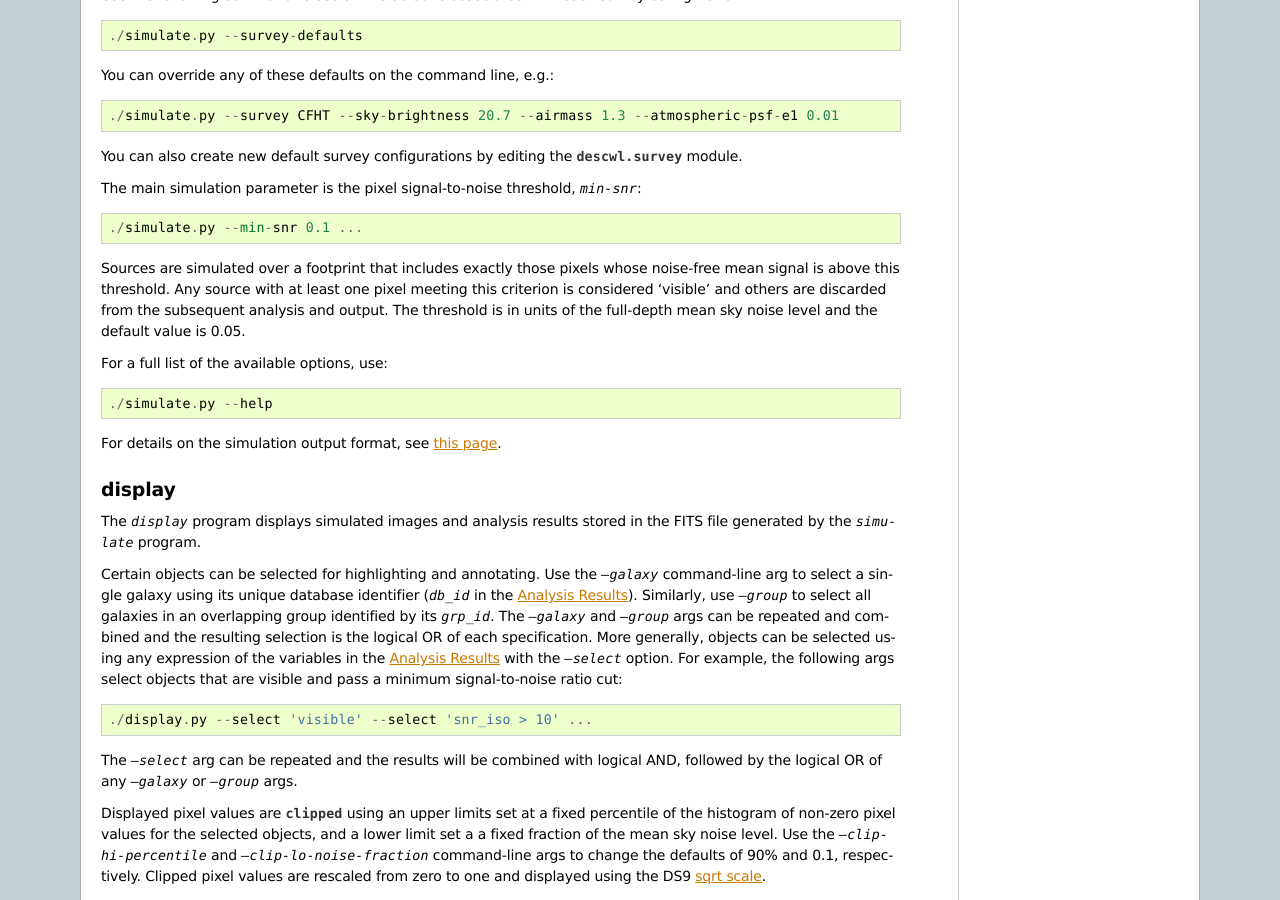
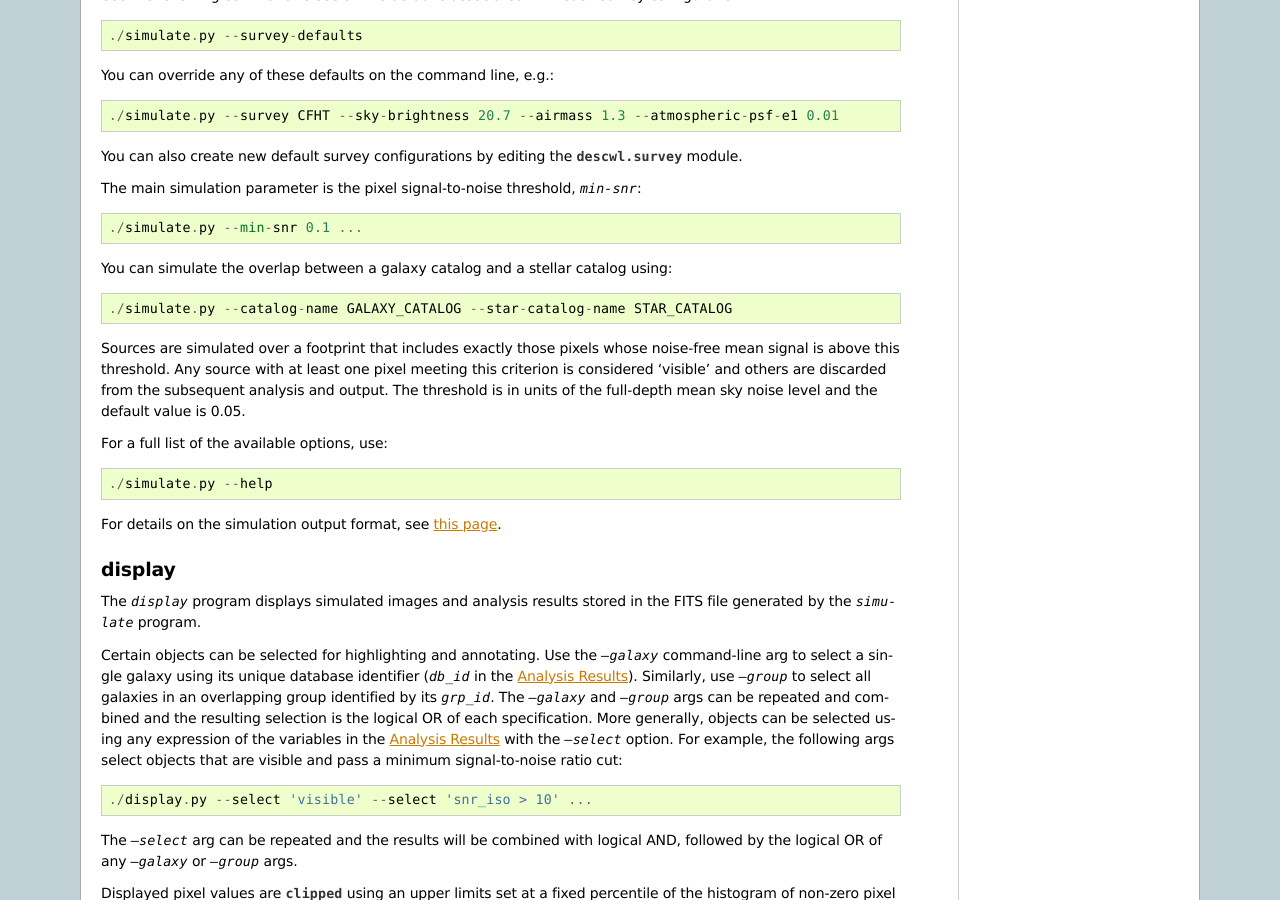
Before and after one commit to LSSTDESC/WeakLensingDeblending, a Sphinx documentation site: the page built from docs/programs.rst, in a window 1280 px wide and 900 px high, scrolled down 1224 px. Built offline with Sphinx 7.4.7, drawn with Linux system fonts in a browser that asks for light colours.

Commit message:
Added some documentation about simulating stars

```diff
--- a/docs/programs.rst
+++ b/docs/programs.rst
@@ -42,6 +42,10 @@ You can also create new default survey configurations by editing the :mod:`descw
 The main simulation parameter is the pixel signal-to-noise threshold, `min-snr`::
 
 	./simulate.py --min-snr 0.1 ...
+
+You can simulate the overlap between a galaxy catalog and a stellar catalog using::
+
+        ./simulate.py --catalog-name GALAXY_CATALOG --star-catalog-name STAR_CATALOG
 
 Sources are simulated over a footprint that includes exactly those pixels whose noise-free mean signal is above this threshold. Any source with at least one pixel meeting this criterion is considered 'visible' and others are discarded from the subsequent analysis and output. The threshold is in units of the full-depth mean sky noise level and the default value is 0.05.
 
```
